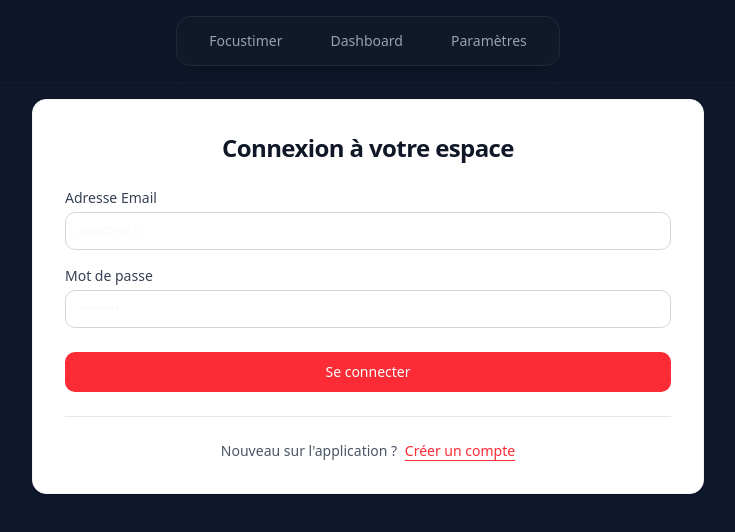
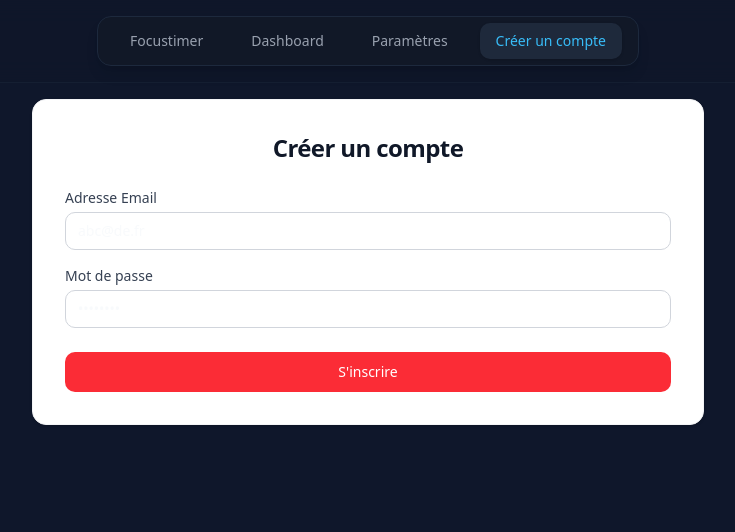
Before and after one commit to MDGav82/FocusTimer, a React (Vite) app: page /authentification in a window 1280 px wide. Shown: the top 532 px of the page, without its empty margins (272-1007 px from the left). Built offline with nearby package versions, Linux system fonts and the light colour scheme.

Commit message:
Auth 0.2

```diff
--- a/src/app/NavBar.tsx
+++ b/src/app/NavBar.tsx
@@ -20,6 +20,9 @@ export default function NavBar() {
                 <NavLink to="/settings" className={linkStyles}>
                     Paramètres
                 </NavLink>
+                <NavLink to="/authentification" className={linkStyles}>
+                    Créer un compte
+                </NavLink>
             </nav>
         </header>
     );
--- a/src/app/auth/AuthPage.tsx
+++ b/src/app/auth/AuthPage.tsx
@@ -7,10 +7,7 @@ import type { User } from "@/model/User.ts";
 
 export function AuthPage() {
   const navigate = useNavigate();
-  const [isLogin, setIsLogin] = useState<boolean>(true);
 
-  // États du formulaire
-  const [username, setUsername] = useState("");
   const [email, setEmail] = useState("");
   const [password, setPassword] = useState("");
   const [isLoading, setIsLoading] = useState(false);
@@ -22,35 +19,23 @@ export function AuthPage() {
     setError(null);
 
     try {
-      let user: User;
+      // Requête de création de compte vers le backend Elysia
+      const data = await apiFetch(`/api/auth/register`, {
+        method: "POST",
+        body: JSON.stringify({ email, password }),
+        headers: { "Content-Type": "application/json" },
+      });
 
-      if (isLogin) {
-        // Appel direct à l'API de connexion sans modifier ApiUserRepository
-        const data = await apiFetch(`/api/auth/login`, {
-          method: "POST",
-          body: JSON.stringify({ email, pass: password }),
-          headers: { "Content-Type": "application/json" },
-        });
-        user = parseEntity(UserSchema, data);
-      } else {
-        // Appel direct à l'API d'inscription
-        const data = await apiFetch(`/api/auth/register`, {
-          method: "POST",
-          body: JSON.stringify({ username, email, pass: password }),
-          headers: { "Content-Type": "application/json" },
-        });
-        user = parseEntity(UserSchema, data);
-      }
+      const user = parseEntity(UserSchema, data) as User;
 
-      // Mise à jour de la session locale avec la méthode déjà disponible sur UserRepository
+      // Initialisation de la session locale IndexedDB
       await UserRepository.updateSessionMeta({
         lastUserId: user.id,
       });
 
-      // Redirection vers la Landing Page
       navigate("/");
     } catch (err: any) {
-      setError(err.message || "Une erreur est survenue lors de l'authentification.");
+      setError(err.message || "Une erreur est survenue lors de l'inscription.");
     } finally {
       setIsLoading(false);
     }
@@ -59,11 +44,11 @@ export function AuthPage() {
   return (
     <div className="w-full max-w-2xl mx-auto space-y-8 pt-4 pb-4">
 
-      {/* Carte d'authentification */}
+      {/* Conteneur Formulaire*/}
       <div className="bg-white p-8 rounded-xl shadow-sm border border-gray-100 space-y-6">
         <div className="text-center space-y-2">
           <h2 className="text-2xl font-bold tracking-tight text-gray-900">
-            {isLogin ? "Connexion à votre espace" : "Créer un compte"}
+            Créer un compte
           </h2>
         </div>
 
@@ -73,24 +58,7 @@ export function AuthPage() {
           </div>
         )}
 
-        {/* Formulaire */}
         <form onSubmit={handleSubmit} className="space-y-4">
-          {!isLogin && (
-            <div>
-              <label className="block text-sm font-medium text-gray-700 mb-1">
-                Nom d'utilisateur
-              </label>
-              <input
-                type="text"
-                required
-                value={username}
-                onChange={(e) => setUsername(e.target.value)}
-                placeholder="xXx_JeanRemiDu73_xXx"
-                className="w-full px-3 py-2 border border-gray-300 rounded-lg focus:outline-none focus:ring-2 focus:ring-red-500 text-sm"
-              />
-            </div>
-          )}
-
           <div>
             <label className="block text-sm font-medium text-gray-700 mb-1">
               Adresse Email
@@ -126,28 +94,9 @@ export function AuthPage() {
               isLoading ? "opacity-50 cursor-wait" : ""
             }`}
           >
-            {isLoading ? "Vérification..." : isLogin ? "Se connecter" : "S'inscrire"}
+            {isLoading ? "Création du compte..." : "S'inscrire"}
           </button>
         </form>
-
-        <hr className="border-gray-200" />
-
-        {/* Toggle entre Connexion et Inscription */}
-        <div className="text-center text-sm">
-          <span className="text-gray-600">
-            {isLogin ? "Nouveau sur l'application ?" : "Déjà un compte ?"}
-          </span>{" "}
-          <button
-            type="button"
-            onClick={() => {
-              setIsLogin(!isLogin);
-              setError(null);
-            }}
-            className="text-red-500 hover:text-red-600 font-medium underline underline-offset-4 ml-1"
-          >
-            {isLogin ? "Créer un compte" : "Se connecter"}
-          </button>
-        </div>
       </div>
     </div>
   );
```
